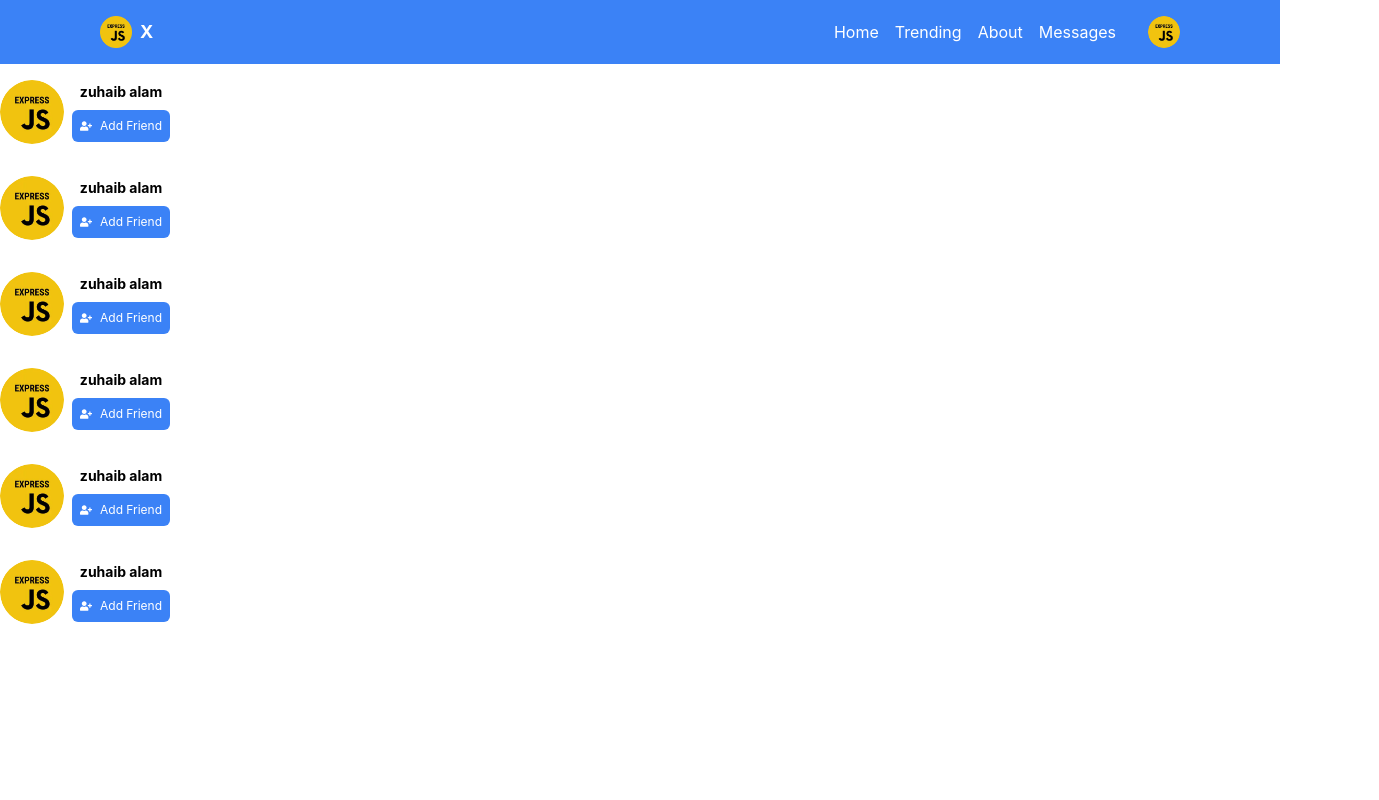
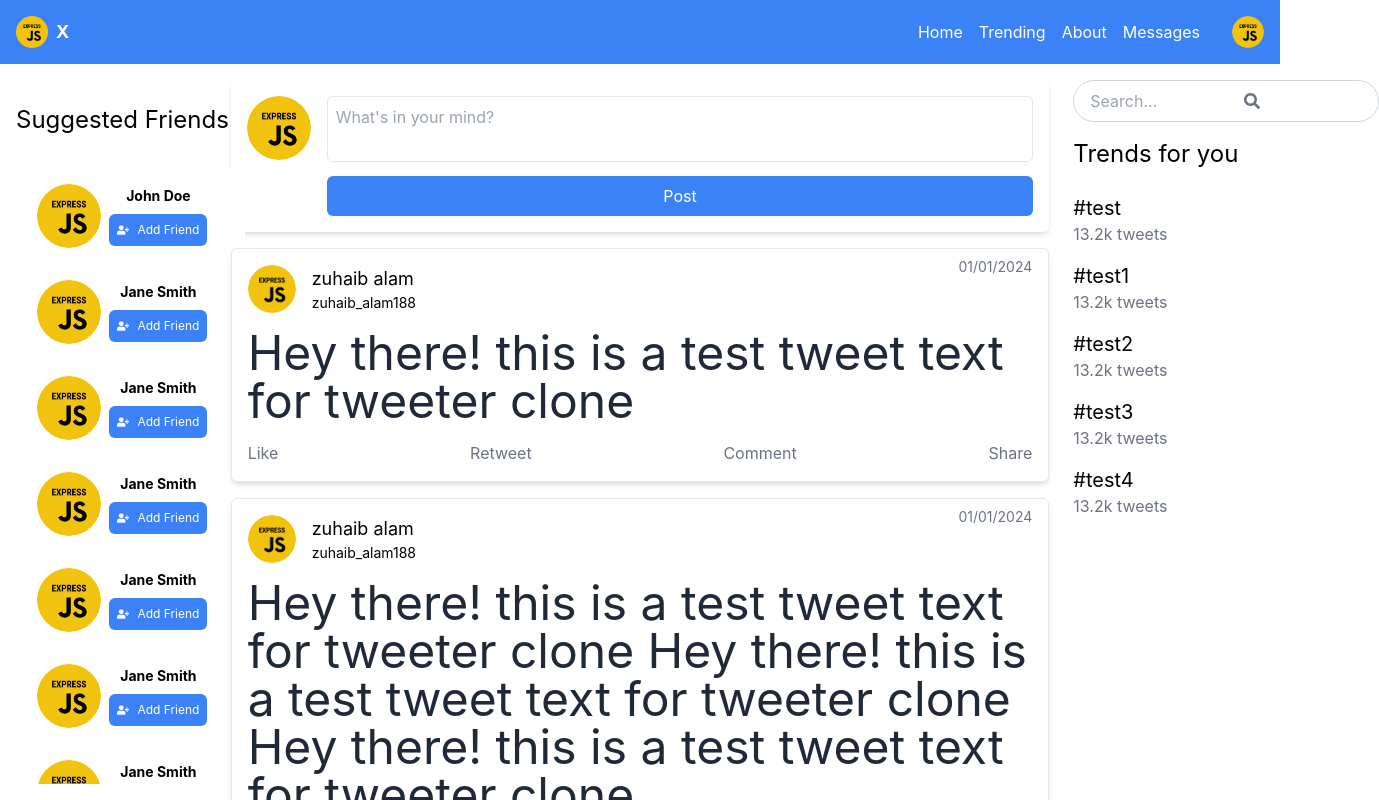
Before and after one commit to ZuhaibHunzai/twitter-clone-react-ui, a React (Create React App) app: page / in a window 1280 px wide. Shown: the top 800 px of the page, 1379 px wide, since content can reach past the window. Built offline with nearby package versions, Linux system fonts and the light colour scheme.

Commit message:
homepage created

```diff
--- a/package.json
+++ b/package.json
@@ -3,6 +3,8 @@
   "version": "0.1.0",
   "private": true,
   "dependencies": {
+    "@iconify/icons-ic": "^1.2.13",
+    "@iconify/react": "^4.1.1",
     "@reduxjs/toolkit": "^2.0.1",
     "@testing-library/jest-dom": "^5.17.0",
     "@testing-library/react": "^13.4.0",
--- a/src/components/navbar.js
+++ b/src/components/navbar.js
@@ -12,7 +12,7 @@ const Header = () => {
   ];
 
   return (
-    <header className="bg-blue-500 p-4 flex justify-between items-center pl-[20px] pr-[20px] md:pl-[50px] md:pr-[50px] lg:pl-[100px] lg:pr-[100px]">
+    <header className="bg-blue-500 p-4 flex justify-between items-center fixed top-0 left-0 right-0 z-10">
       <div className="flex items-center">
         <img src={logo} alt="logo" className="w-8 h-8 mr-2" />
         <span className="text-white font-bold text-lg">X</span>
--- a/src/components/suggestedFriendsCard.js
+++ b/src/components/suggestedFriendsCard.js
@@ -9,7 +9,7 @@ const SuggestedFriendCard = ({ profilePic, name }) => {
   };
 
   return (
-    <div className="bg-white flex items-center w-[200px] h-auto pt-4 pb-4">
+    <div className="bg-white flex items-center justify-center w-full h-auto pt-4 pb-4">
       <img
         src={profilePic}
         alt={name}
--- /dev/null
+++ b/src/components/trendingCard.js
@@ -0,0 +1,16 @@
+import React from "react";
+
+const TrendingCard = ({ hashtag, tweetCount }) => {
+  return (
+    <div className="text-left py-2">
+      <div className="">
+        <div className="text-xl">#{hashtag}</div>
+      </div>
+      <div>
+        <p className="text-gray-500">{tweetCount} tweets</p>
+      </div>
+    </div>
+  );
+};
+
+export default TrendingCard;
--- /dev/null
+++ b/src/components/tweetCard.js
@@ -0,0 +1,57 @@
+// TweetCard.js
+import React from "react";
+import { Icon } from "@iconify/react";
+import heartFilled from "@iconify/icons-ic/round-favorite";
+import retweet from "@iconify/icons-ic/round-repeat";
+import comment from "@iconify/icons-ic/round-chat-bubble";
+import share from "@iconify/icons-ic/round-send";
+
+const TweetCard = ({ userPic, name, userName, date, tweetText }) => {
+  return (
+    <div className="bg-white p-4 mb-4 rounded-md shadow-md border border-gray-200 relative">
+      <div className="flex items-center mb-4">
+        {/* Rounded profile picture */}
+        <img
+          src={userPic}
+          alt="Profile"
+          className="w-12 h-12 rounded-full object-cover"
+        />
+
+        <div className="ml-4 text-left">
+          {/* User name */}
+          <p className="text-lg ">{name}</p>
+          <p className="text-sm">{userName}</p>
+        </div>
+      </div>
+
+      {/* Date in the right corner */}
+      <p className="text-gray-500 text-sm absolute top-0 right-0 mr-4 mt-2">
+        {date}
+      </p>
+
+      {/* Tweet text */}
+      <p className="text-gray-800 text-5xl text-left">{tweetText}</p>
+
+      <div className="flex justify-between mt-4">
+        <div className="flex items-center cursor-pointer">
+          <Icon icon={heartFilled} className="text-red-500 mr-2" />
+          <span className="text-gray-500">Like</span>
+        </div>
+        <div className="flex items-center cursor-pointer">
+          <Icon icon={retweet} className="text-green-500 mr-2" />
+          <span className="text-gray-500">Retweet</span>
+        </div>
+        <div className="flex items-center cursor-pointer">
+          <Icon icon={comment} className="text-blue-500 mr-2" />
+          <span className="text-gray-500">Comment</span>
+        </div>
+        <div className="flex items-center cursor-pointer">
+          <Icon icon={share} className="text-indigo-500 mr-2" />
+          <span className="text-gray-500">Share</span>
+        </div>
+      </div>
+    </div>
+  );
+};
+
+export default TweetCard;
--- /dev/null
+++ b/src/components/tweetPost.js
@@ -0,0 +1,38 @@
+// TweetPost.js
+import React from "react";
+import logo from "../assets/images/exp.png";
+// import { FaUser } from "react-icons/fa";
+
+const TweetPost = ({ profilePic, onPost }) => {
+  const handlePost = () => {
+    // Implement logic to post the tweet
+    if (onPost) {
+      onPost();
+    }
+  };
+
+  return (
+    <div className="flex p-4 bg-white rounded-md shadow-md">
+      <div className="flex-shrink-0">
+        {/* Rounded profile picture */}
+        <img src={logo} alt="Profile" className="w-16 h-16 rounded-full" />
+      </div>
+      <div className="flex-1 ml-4">
+        {/* Textarea for writing the tweet */}
+        <textarea
+          placeholder="What's in your mind?"
+          className="w-full p-2 border rounded-md resize-none"
+        />
+        {/* Post button */}
+        <button
+          className="bg-blue-500 text-white px-4 py-2 rounded-md mt-2 w-full"
+          onClick={handlePost}
+        >
+          Post
+        </button>
+      </div>
+    </div>
+  );
+};
+
+export default TweetPost;
--- a/src/pages/home.js
+++ b/src/pages/home.js
@@ -1,16 +1,121 @@
 import React from "react";
 import SuggestedFriendCard from "../components/suggestedFriendsCard";
 import logo from "../assets/images/exp.png";
+import TweetPost from "../components/tweetPost";
+import TweetCard from "../components/tweetCard";
+import TrendingCard from "../components/trendingCard";
+import { FaSearch } from "react-icons/fa";
 
 export default function Home() {
+  const suggestedFriends = [
+    { id: 1, profilePic: logo, name: "John Doe" },
+    { id: 2, profilePic: logo, name: "Jane Smith" },
+    { id: 2, profilePic: logo, name: "Jane Smith" },
+    { id: 2, profilePic: logo, name: "Jane Smith" },
+    { id: 2, profilePic: logo, name: "Jane Smith" },
+    { id: 2, profilePic: logo, name: "Jane Smith" },
+    { id: 2, profilePic: logo, name: "Jane Smith" },
+    { id: 2, profilePic: logo, name: "Jane Smith" },
+    { id: 2, profilePic: logo, name: "Jane Smith" },
+    { id: 2, profilePic: logo, name: "Jane Smith" },
+    { id: 2, profilePic: logo, name: "Jane Smith" },
+    { id: 2, profilePic: logo, name: "Jane Smith" },
+  ];
+
+  const tweets = [
+    {
+      userPic: logo,
+      name: "zuhaib alam",
+      userName: "zuhaib_alam188",
+      date: "01/01/2024",
+      tweetText: "Hey there! this is a test tweet text for tweeter clone",
+    },
+    {
+      userPic: logo,
+      name: "zuhaib alam",
+      userName: "zuhaib_alam188",
+      date: "01/01/2024",
+      tweetText:
+        "Hey there! this is a test tweet text for tweeter clone Hey there! this is a test tweet text for tweeter clone Hey there! this is a test tweet text for tweeter clone",
+    },
+    {
+      userPic: logo,
+      name: "zuhaib alam",
+      userName: "zuhaib_alam188",
+      date: "01/01/2024",
+      tweetText: "Hey there! this is a test tweet text for tweeter clone",
+    },
+    {
+      userPic: logo,
+      name: "zuhaib alam",
+      userName: "zuhaib_alam188",
+      date: "01/01/2024",
+      tweetText: "Hey there! this is a test tweet text for tweeter clone ",
+    },
+  ];
+
+  const trendingTags = [
+    { hashtag: "test", tweetCount: "13.2k" },
+    { hashtag: "test1", tweetCount: "13.2k" },
+    { hashtag: "test2", tweetCount: "13.2k" },
+    { hashtag: "test3", tweetCount: "13.2k" },
+    { hashtag: "test4", tweetCount: "13.2k" },
+  ];
   return (
-    <div>
-      <SuggestedFriendCard name="zuhaib alam" profilePic={logo} />
-      <SuggestedFriendCard name="zuhaib alam" profilePic={logo} />
-      <SuggestedFriendCard name="zuhaib alam" profilePic={logo} />
-      <SuggestedFriendCard name="zuhaib alam" profilePic={logo} />
-      <SuggestedFriendCard name="zuhaib alam" profilePic={logo} />
-      <SuggestedFriendCard name="zuhaib alam" profilePic={logo} />
+    <div className="grid grid-cols-6 gap-2 pt-16">
+      {/* suggested friends */}
+      <div className="col-span-1 fixed h-[90vh] overflow-y-auto">
+        <div className="flex flex-col items-center pt-6 pb-6 w-full">
+          <h1 className="text-2xl mb-4 p-4">Suggested Friends</h1>
+          {suggestedFriends.map((friend) => (
+            <SuggestedFriendCard
+              key={friend.id}
+              profilePic={friend.profilePic}
+              name={friend.name}
+            />
+          ))}
+          <button className="text-center block bg-gray-800 text-white py-2 px-4 rounded-md mt-4">
+            Find more
+          </button>
+        </div>
+      </div>
+      {/* tweets */}
+      <div className="col-span-4 col-start-2 m-4">
+        <div>
+          <TweetPost />
+        </div>
+        <div className="mt-4">
+          {tweets &&
+            tweets.map((tweet) => (
+              <TweetCard
+                key={tweet.id}
+                userPic={tweet.userPic}
+                name={tweet.name}
+                userName={tweet.userName}
+                date={tweet.date}
+                tweetText={tweet.tweetText}
+              />
+            ))}
+        </div>
+      </div>
+      {/* trendings */}
+      <div className="col-span-1 text-left">
+        <div className="relative flex items-center mt-4 mr-2">
+          <input
+            type="text"
+            placeholder="Search..."
+            className="py-2 px-4 pr-10 rounded-full border border-gray-300 focus:outline-none focus:border-blue-500"
+          />
+          <div className="absolute right-3">
+            <FaSearch className="text-gray-500" />
+          </div>
+        </div>
+        <h1 className="text-2xl mb-4 pt-4">Trends for you</h1>
+        {trendingTags &&
+          trendingTags.map((tags) => (
+            <TrendingCard hashtag={tags.hashtag} tweetCount={tags.tweetCount} />
+          ))}
+      </div>
     </div>
   );
 }
```
Also changed, not shown: src/components/searchInput.js (added), 1 other file (tests, documents, lock files or other folders).
